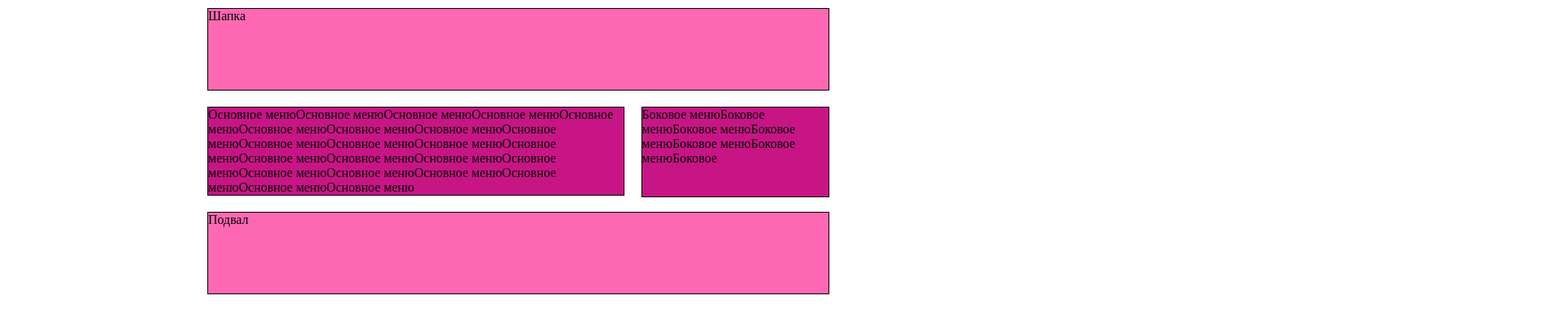
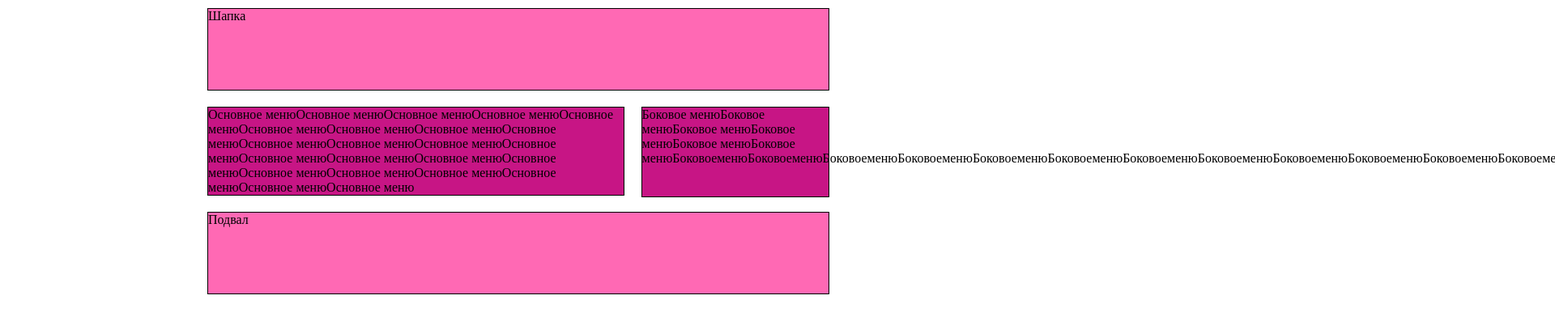
Before and after one commit to Dimalogin/gitpage1, a plain HTML site: page index.html in a window 1280 px wide. Shown: the top 402 px of the page at 81% size, 1920 px wide, since content can reach past the window. Drawn offline with Linux system fonts and the light colour scheme; files that its build step writes are made by us from their sources.

Commit message:
made some

```diff
--- a/index.html
+++ b/index.html
@@ -15,7 +15,7 @@
       <div class="article">Основное менюОсновное менюОсновное менюОсновное менюОсновное менюОсновное менюОсновное менюОсновное менюОсновное менюОсновное менюОсновное менюОсновное менюОсновное менюОсновное менюОсновное менюОсновное менюОсновное менюОсновное менюОсновное менюОсновное менюОсновное менюОсновное менюОсновное меню
 
       </div>
-      <div class="aside">Боковое менюБоковое менюБоковое менюБоковое менюБоковое менюБоковое менюБоковое </div>
+      <div class="aside">Боковое менюБоковое менюБоковое менюБоковое менюБоковое менюБоковое менюБоковоеменюБоковоеменюБоковоеменюБоковоеменюБоковоеменюБоковоеменюБоковоеменюБоковоеменюБоковоеменюБоковоеменюБоковоеменюБоковоеменюБоковоеменюБоковоеменюБоковоеменюБоковоеменюБоковоеменюБоковоеменюБоковоеменюБоковоеменюБоковоеменюБоковоеменюБоковоеменюБоковоеменюБоковоеменюБоковое </div>
     </div>
   </div>
 
```
